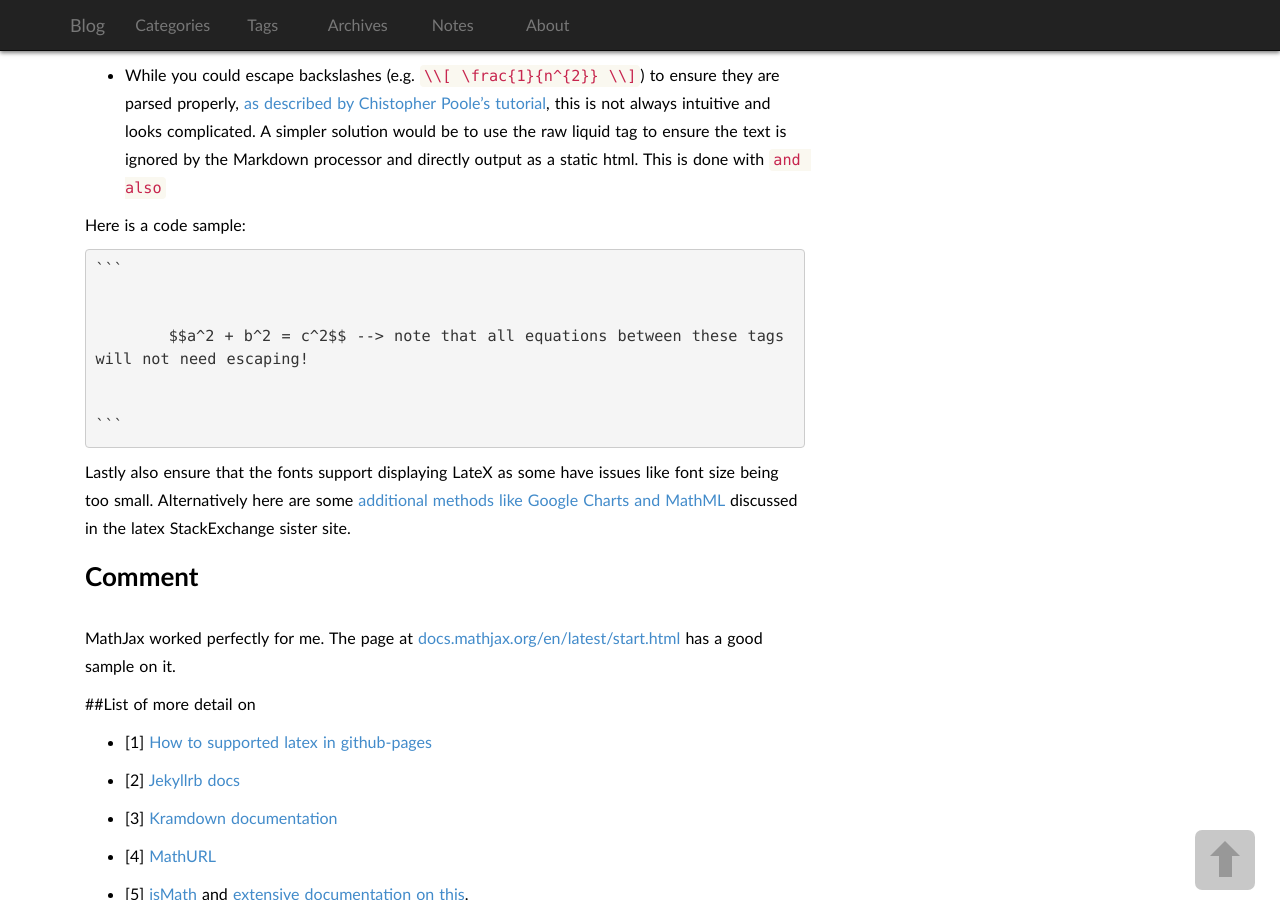
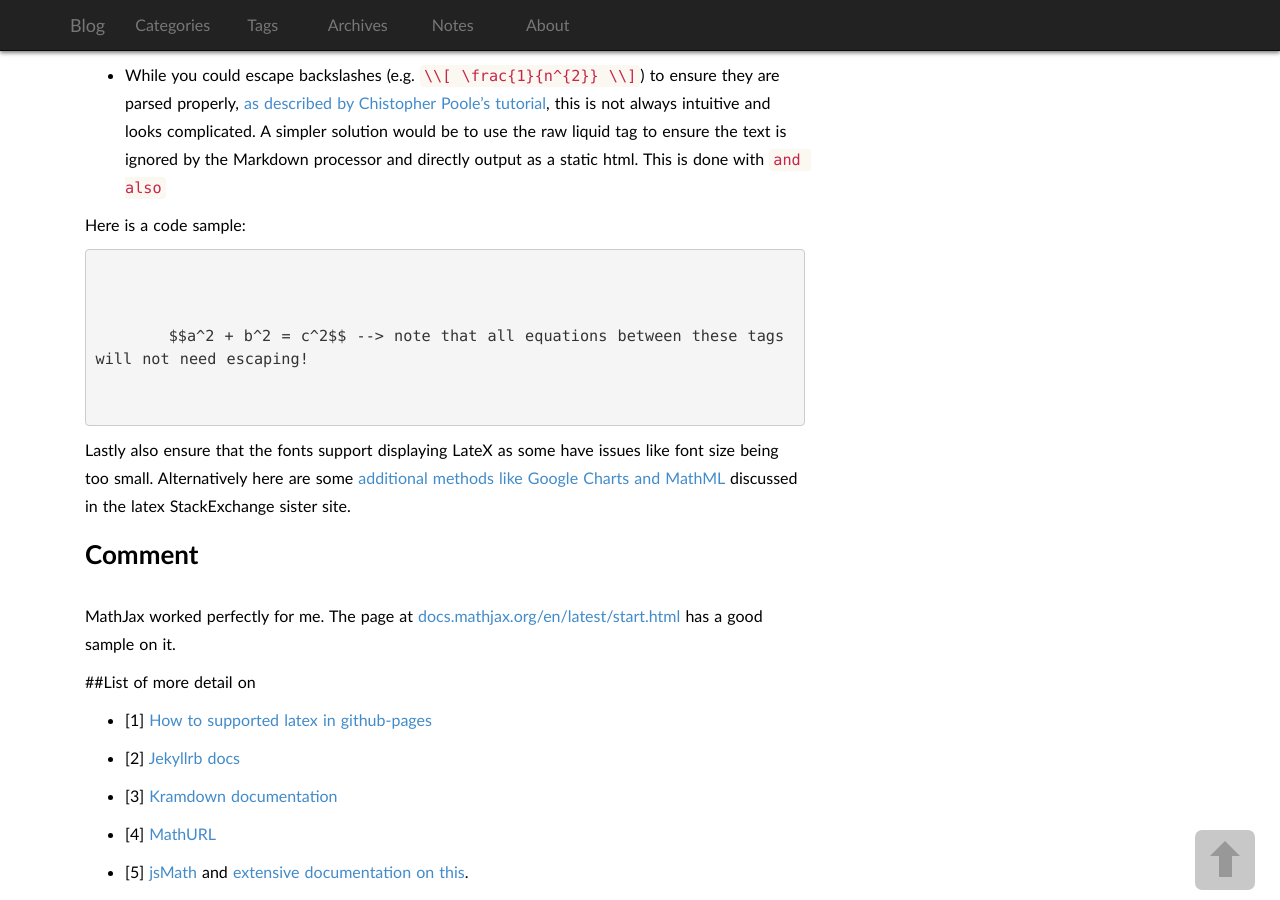
Before and after one commit to ishxiao/blog, a Jekyll site: the page built from _posts/2017-6-29-how-to-support-latex-in-github-pages.md, in a window 1280 px wide and 900 px high, scrolled down 1351 px. Built offline with Jekyll 4.4.1, drawn with Linux system fonts in a browser that asks for light colours; some web fonts are replaced; formulas are drawn with MathJax 3.

````diff
--- a/_posts/2017-6-29-how-to-support-latex-in-github-pages.md
+++ b/_posts/2017-6-29-how-to-support-latex-in-github-pages.md
@@ -49,17 +49,18 @@ Read the [documentation][8] on the syntax for more details.
   - **Note:** Using the raw liquid tag to ensure Markdown parsers do not interfere with MathJax syntax.
 
   - While you could escape backslashes (e.g.
-  `\\[ \frac{1}{n^{2}} \\]`) to ensure they are parsed properly, [as described by Chistopher Poole's tutorial][9], this is not always intuitive and looks complicated. A simpler solution would be to use the raw liquid tag to ensure the text is ignored by the Markdown processor and directly output as a static html. This is done with `{% raw %}`and also `{% endraw %}`
+  `\\[ \frac{1}{n^{2}} \\]`) to ensure they are parsed properly, [as described by Chistopher Poole's tutorial][9], this is not always intuitive and looks complicated. A simpler solution would be to use the raw liquid tag to ensure the text is ignored by the Markdown processor and directly output as a static html. This is done with ```{% raw %}```and also ```{% endraw %}```
 
 Here is a code sample:
 
-	```
+```
+
 		{% raw %}
 
     	$$a^2 + b^2 = c^2$$ --> note that all equations between these tags will not need escaping!
 
     	{% endraw %}
-	```
+```
 
 Lastly also ensure that the fonts support displaying LateX as some have issues like font size being too small. Alternatively here are some [additional methods like Google Charts and MathML][10] discussed in the latex StackExchange sister site.
 
````
